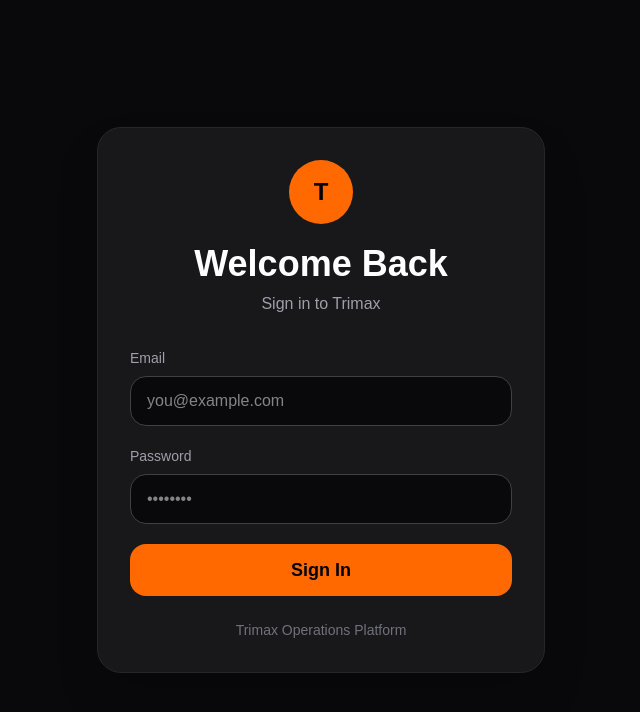
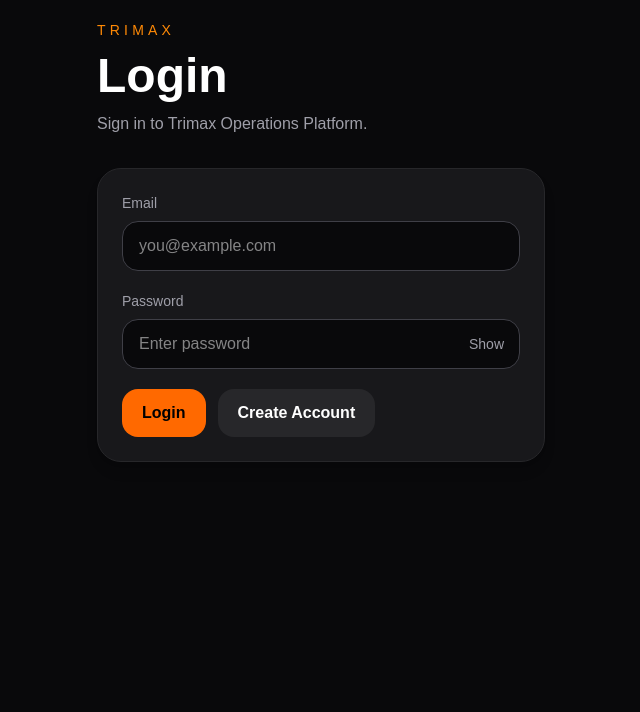
Before and after one commit to Robbiersweet/trimax, a Next.js app: page /login in a window 1280 px wide. Shown: the top 712 px of the page, without its empty margins (319-959 px from the left). Built offline with nearby package versions, Linux system fonts and the light colour scheme; no server answers.

Commit message:
Completed auth system and protected routing

```diff
--- a/package.json
+++ b/package.json
@@ -9,6 +9,7 @@
     "lint": "eslint"
   },
   "dependencies": {
+    "@supabase/ssr": "^0.10.3",
     "@supabase/supabase-js": "^2.106.0",
     "next": "16.2.6",
     "react": "19.2.4",
--- a/src/app/components/AppShell.tsx
+++ b/src/app/components/AppShell.tsx
@@ -1,14 +1,25 @@
+"use client";
+
+import { usePathname } from "next/navigation";
 import Navigation from "./Navigation";
 
 type AppShellProps = {
   children: React.ReactNode;
 };
 
-export default function AppShell({ children }: AppShellProps) {
+export default function AppShell({
+  children,
+}: AppShellProps) {
+  const pathname = usePathname();
+
+  const isLoginPage =
+    pathname.startsWith("/login");
+
   return (
     <main className="min-h-screen bg-zinc-950 text-white">
       <div className="mx-auto max-w-6xl px-4 py-5">
-        <Navigation />
+        {!isLoginPage && <Navigation />}
+
         {children}
       </div>
     </main>
--- /dev/null
+++ b/src/app/components/AuthGuard.tsx
@@ -0,0 +1,55 @@
+"use client";
+
+import { useEffect, useState } from "react";
+import { usePathname, useRouter } from "next/navigation";
+import { supabase } from "../lib/supabase";
+
+type AuthGuardProps = {
+  children: React.ReactNode;
+};
+
+export default function AuthGuard({
+  children,
+}: AuthGuardProps) {
+  const router = useRouter();
+  const pathname = usePathname();
+
+  const [loading, setLoading] = useState(true);
+
+  useEffect(() => {
+    async function checkAuth() {
+      const {
+        data: { session },
+      } = await supabase.auth.getSession();
+
+      const isLoginPage =
+        pathname.startsWith("/login");
+
+      if (!session && !isLoginPage) {
+        router.push("/login");
+        return;
+      }
+
+      if (session && isLoginPage) {
+        router.push("/?business=rnl-creations");
+        return;
+      }
+
+      setLoading(false);
+    }
+
+    checkAuth();
+  }, [pathname, router]);
+
+  if (loading) {
+    return (
+      <main className="flex min-h-screen items-center justify-center bg-zinc-950 text-white">
+        <p className="text-zinc-400">
+          Loading...
+        </p>
+      </main>
+    );
+  }
+
+  return <>{children}</>;
+}
--- a/src/app/components/InputField.tsx
+++ b/src/app/components/InputField.tsx
@@ -1,8 +1,13 @@
+"use client";
+
+import { useState } from "react";
+
 type InputFieldProps = {
   label: string;
   placeholder?: string;
   value: string;
   onChange: (value: string) => void;
+  type?: string;
 };
 
 export default function InputField({
@@ -10,17 +15,47 @@
   placeholder,
   value,
   onChange,
+  type = "text",
 }: InputFieldProps) {
+  const [showPassword, setShowPassword] =
+    useState(false);
+
+  const isPasswordField = type === "password";
+
+  const inputType =
+    isPasswordField && showPassword
+      ? "text"
+      : type;
+
   return (
     <div>
-      <label className="mb-2 block text-sm text-zinc-400">{label}</label>
+      <label className="mb-2 block text-sm text-zinc-400">
+        {label}
+      </label>
 
-      <input
-        value={value}
-        onChange={(event) => onChange(event.target.value)}
-        placeholder={placeholder}
-        className="w-full rounded-2xl border border-zinc-700 bg-zinc-950 px-4 py-3 text-white outline-none transition focus:border-orange-500"
-      />
+      <div className="relative">
+        <input
+          type={inputType}
+          value={value}
+          onChange={(event) =>
+            onChange(event.target.value)
+          }
+          placeholder={placeholder}
+          className="w-full rounded-2xl border border-zinc-700 bg-zinc-950 px-4 py-3 pr-16 text-white outline-none transition focus:border-orange-500"
+        />
+
+        {isPasswordField && (
+          <button
+            type="button"
+            onClick={() =>
+              setShowPassword(!showPassword)
+            }
+            className="absolute right-4 top-1/2 -translate-y-1/2 text-sm text-zinc-400 hover:text-orange-400"
+          >
+            {showPassword ? "Hide" : "Show"}
+          </button>
+        )}
+      </div>
     </div>
   );
 }
--- /dev/null
+++ b/src/app/components/LogoutButton.tsx
@@ -0,0 +1,22 @@
+"use client";
+
+import { useRouter } from "next/navigation";
+import Button from "./Button";
+import { supabase } from "../lib/supabase";
+
+export default function LogoutButton() {
+  const router = useRouter();
+
+  async function handleLogout() {
+    await supabase.auth.signOut();
+
+    router.push("/login");
+    router.refresh();
+  }
+
+  return (
+    <Button variant="secondary" onClick={handleLogout}>
+      Logout
+    </Button>
+  );
+}
--- a/src/app/components/Navigation.tsx
+++ b/src/app/components/Navigation.tsx
@@ -2,6 +2,7 @@
 
 import Link from "next/link";
 import { useSearchParams } from "next/navigation";
+import UserMenu from "./UserMenu";
 
 export default function Navigation() {
   const searchParams = useSearchParams();
@@ -30,7 +31,7 @@
         </div>
       </Link>
 
-      <div className="flex gap-6 text-sm font-medium text-zinc-300">
+      <div className="flex items-center gap-6 text-sm font-medium text-zinc-300">
         <Link
           href={`/?business=${business}`}
           className="hover:text-orange-400"
@@ -58,6 +59,8 @@
         >
           Invoices
         </Link>
+
+        <UserMenu />
       </div>
     </nav>
   );
--- /dev/null
+++ b/src/app/components/UserMenu.tsx
@@ -0,0 +1,48 @@
+"use client";
+
+import { useEffect, useState } from "react";
+import { supabase } from "../lib/supabase";
+import LogoutButton from "./LogoutButton";
+
+type UserData = {
+  email: string;
+};
+
+export default function UserMenu() {
+  const [user, setUser] =
+    useState<UserData | null>(null);
+
+  useEffect(() => {
+    async function loadUser() {
+      const {
+        data: { user },
+      } = await supabase.auth.getUser();
+
+      if (!user?.email) {
+        return;
+      }
+
+      setUser({
+        email: user.email,
+      });
+    }
+
+    loadUser();
+  }, []);
+
+  return (
+    <div className="flex items-center gap-4">
+      <div className="rounded-2xl border border-zinc-700 bg-zinc-950 px-4 py-2">
+        <p className="text-xs text-zinc-500">
+          Logged In
+        </p>
+
+        <p className="text-sm font-medium text-white">
+          {user?.email ?? "Loading..."}
+        </p>
+      </div>
+
+      <LogoutButton />
+    </div>
+  );
+}
--- a/src/app/layout.tsx
+++ b/src/app/layout.tsx
@@ -1,4 +1,5 @@
 import type { Metadata } from "next";
+import AuthGuard from "./components/AuthGuard";
 import "./globals.css";
 
 export const metadata: Metadata = {
@@ -14,7 +15,9 @@
 }>) {
   return (
     <html lang="en">
-      <body>{children}</body>
+      <body>
+        <AuthGuard>{children}</AuthGuard>
+      </body>
     </html>
   );
 }
--- a/src/app/lib/getQueueItems.ts
+++ b/src/app/lib/getQueueItems.ts
@@ -1,10 +1,16 @@
 import { supabase } from "./supabase";
 
-export async function getQueueItems() {
-  const { data, error } = await supabase
+export async function getQueueItems(businessId?: string) {
+  let query = supabase
     .from("queue_items")
     .select("*")
     .order("created_at", { ascending: false });
+
+  if (businessId) {
+    query = query.eq("business_id", businessId);
+  }
+
+  const { data, error } = await query;
 
   if (error) {
     console.log("Supabase error message:", error.message);
--- a/src/app/login/page.tsx
+++ b/src/app/login/page.tsx
@@ -1,78 +1,121 @@
 "use client";
 
-import { useRouter } from "next/navigation";
+import { useState } from "react";
+import AppShell from "../components/AppShell";
+import Card from "../components/Card";
+import Button from "../components/Button";
+import InputField from "../components/InputField";
+import Toast from "../components/Toast";
+import { supabase } from "../lib/supabase";
 
 export default function LoginPage() {
+  const [email, setEmail] = useState("");
+  const [password, setPassword] = useState("");
 
-  const router = useRouter();
+  const [loading, setLoading] = useState(false);
+
+  const [toast, setToast] = useState<{
+    type: "success" | "error";
+    message: string;
+  } | null>(null);
+
+  async function handleLogin() {
+    setToast(null);
+    setLoading(true);
+
+    const { data, error } = await supabase.auth.signInWithPassword({
+      email,
+      password,
+    });
+
+    if (error || !data.session) {
+      setLoading(false);
+
+      setToast({
+        type: "error",
+        message: error?.message ?? "Login failed.",
+      });
+
+      return;
+    }
+
+    await supabase.auth.getSession();
+
+    setTimeout(() => {
+      window.location.replace("/?business=rnl-creations");
+    }, 300);
+  }
+
+  async function handleSignup() {
+    setToast(null);
+    setLoading(true);
+
+    const { error } = await supabase.auth.signUp({
+      email,
+      password,
+    });
+
+    setLoading(false);
+
+    if (error) {
+      setToast({
+        type: "error",
+        message: error.message,
+      });
+
+      return;
+    }
+
+    setToast({
+      type: "success",
+      message: "Account created. Check your email.",
+    });
+  }
+
   return (
-    <main className="flex min-h-screen items-center justify-center bg-zinc-950 px-4 text-white">
+    <AppShell>
+      {toast && <Toast type={toast.type} message={toast.message} />}
 
-      <div className="w-full max-w-md rounded-3xl border border-zinc-800 bg-zinc-900 p-8 shadow-2xl">
+      <div className="mx-auto max-w-md">
+        <p className="text-sm uppercase tracking-[0.3em] text-orange-400">
+          Trimax
+        </p>
 
-        <div className="mb-8 text-center">
+        <h1 className="mt-3 text-5xl font-bold">Login</h1>
 
-          <div className="mx-auto flex h-16 w-16 items-center justify-center rounded-full bg-orange-500 text-2xl font-bold text-black">
-            T
+        <p className="mt-3 text-zinc-400">
+          Sign in to Trimax Operations Platform.
+        </p>
+
+        <Card className="mt-8">
+          <div className="grid gap-5">
+            <InputField
+              label="Email"
+              placeholder="you@example.com"
+              value={email}
+              onChange={setEmail}
+            />
+
+            <InputField
+              type="password"
+              label="Password"
+              placeholder="Enter password"
+              value={password}
+              onChange={setPassword}
+            />
+
+            <div className="flex gap-3">
+              <Button onClick={handleLogin}>
+                {loading ? "Logging in..." : "Login"}
+              </Button>
+
+              <Button variant="secondary" onClick={handleSignup}>
+                Create Account
+              </Button>
+            </div>
           </div>
-
-          <h1 className="mt-5 text-4xl font-bold">
-            Welcome Back
-          </h1>
-
-          <p className="mt-2 text-zinc-400">
-            Sign in to Trimax
-          </p>
-
-        </div>
-
-        <form
-  className="space-y-5"
-  onSubmit={(e) => {
-    e.preventDefault();
-    router.push("/");
-  }}
->
-
-          <div>
-            <label className="mb-2 block text-sm text-zinc-400">
-              Email
-            </label>
-
-            <input
-              type="email"
-              placeholder="you@example.com"
-              className="w-full rounded-2xl border border-zinc-700 bg-zinc-950 px-4 py-3 outline-none transition focus:border-orange-500"
-            />
-          </div>
-
-          <div>
-            <label className="mb-2 block text-sm text-zinc-400">
-              Password
-            </label>
-
-            <input
-              type="password"
-              placeholder="••••••••"
-              className="w-full rounded-2xl border border-zinc-700 bg-zinc-950 px-4 py-3 outline-none transition focus:border-orange-500"
-            />
-          </div>
-
-          <button
-            type="submit"
-            className="w-full rounded-2xl bg-orange-500 py-3 text-lg font-bold text-black transition hover:opacity-90"
-          >
-            Sign In
-          </button>
-
-        </form>
-
-        <div className="mt-6 text-center text-sm text-zinc-500">
-          Trimax Operations Platform
-        </div>
-
+        </Card>
       </div>
-
-    </main>
+    </AppShell>
   );
 }
--- /dev/null
+++ b/src/middleware.ts
@@ -0,0 +1,10 @@
+import { NextResponse } from "next/server";
+import type { NextRequest } from "next/server";
+
+export function middleware(_request: NextRequest) {
+  return NextResponse.next();
+}
+
+export const config = {
+  matcher: [],
+};
```
Also changed, not shown: 1 other file (tests, documents, lock files or other folders).
